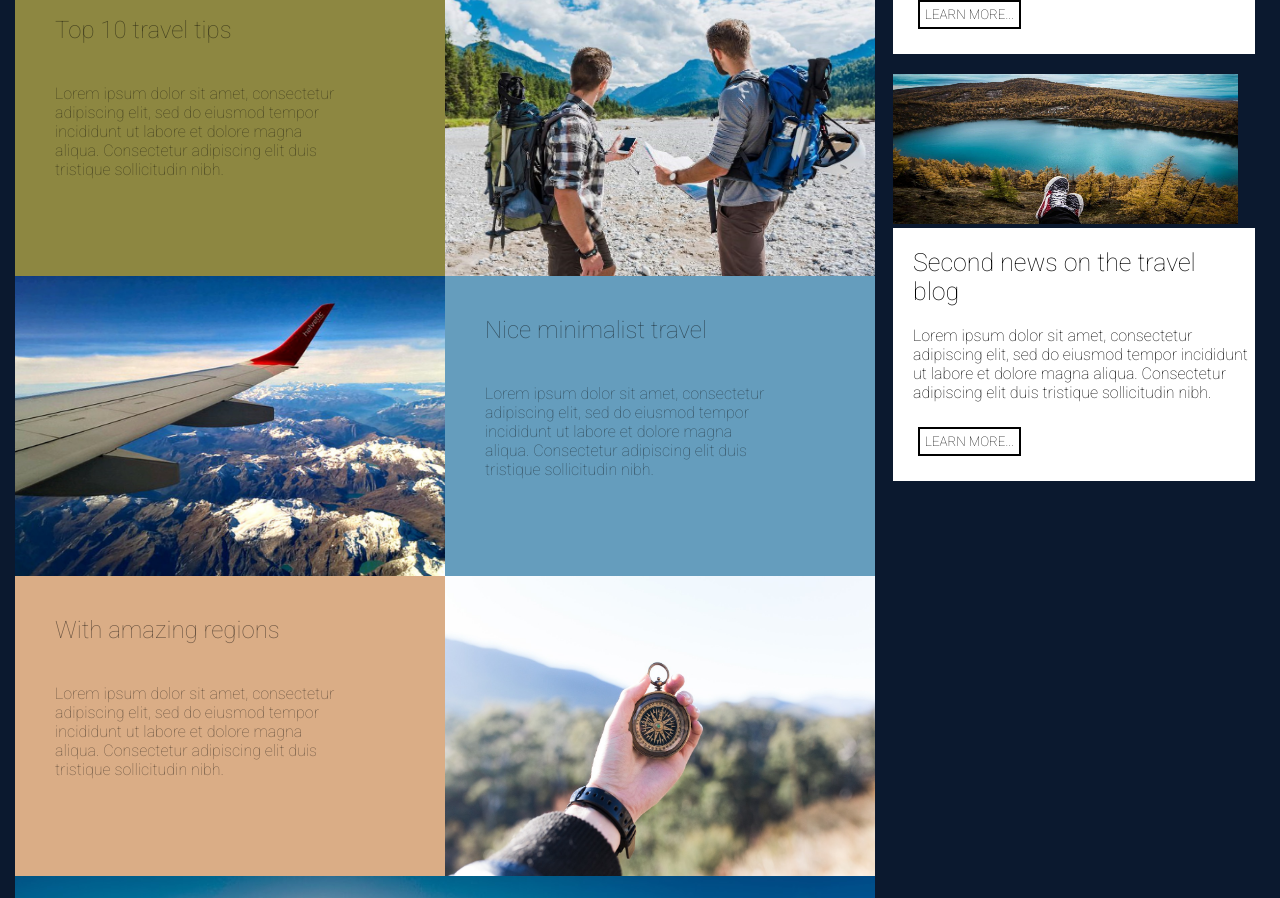
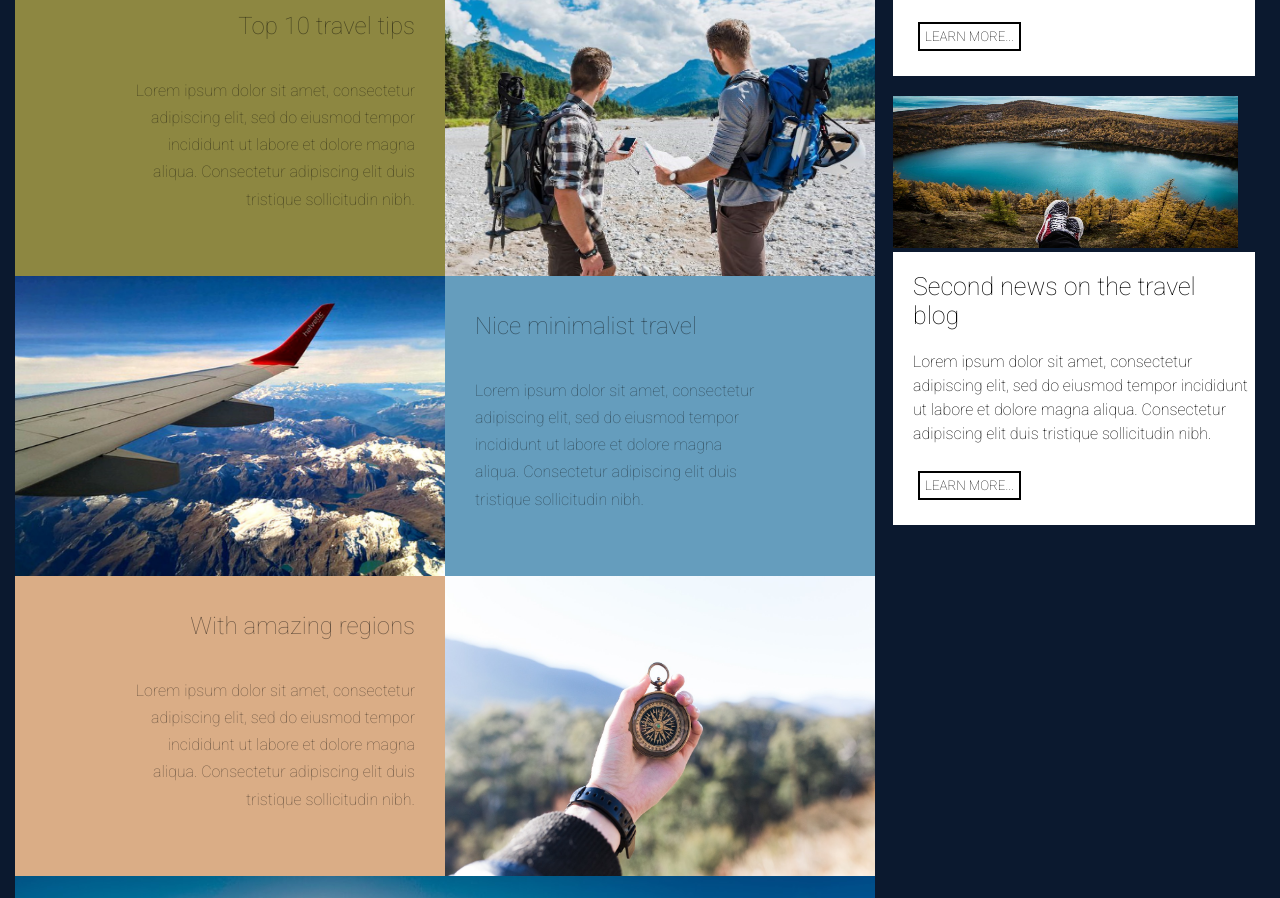
Before and after one commit to KKatiaa/Travel-cite, a plain HTML site: page index.html in a window 1280 px wide. Shown: the part 414-1312 px from the top of the page. Drawn offline with Linux system fonts and the light colour scheme; files whose address does not match are found by name.

Commit message:
new commit

```diff
--- a/css/styles.css
+++ b/css/styles.css
@@ -38,6 +38,25 @@
     text-decoration: none;
     background-color: rgba(253, 253, 253, 0.3);
   }
+  /*
+div {
+      display: inline-block;
+}
+  div a {
+    text-decoration: none;
+    color: white;
+    margin-right: 40px;
+    height: 30px;
+    width: 30px;
+  }
+
+  div a:hover {
+    text-decoration: none;
+    background-color: rgba(253, 253, 253, 0.3);
+    height: 30px;
+    width: 30px;
+  }
+  */
 
   .class1 >article {
       display: flex;
@@ -52,53 +71,105 @@
     flex-direction: row-reverse;
   }
 
-
-  article > img {
+  article img {
       height: 300px;
       width: 430px;
+      max-width: 900px;
+      max-height: 1200px;
+      opacity: 1.0;
+  }
+
+  article img:hover {
+    height: 300px;
+    width: 430px;
+    opacity: 0.2;
+    cursor: pointer;
   }
 
   .text {
       width: 300px;
+      line-height: 1.7;
   }
-
-  .text p{
-    padding: 40px;
+/*
+  .text:hover {
+    background-color: rgb(243, 210, 80);
+    opacity: 0.9;
+}
+*/
+  .text > p{
     color:rgba(0, 0, 0, 0.5);
     width: 280px;
   }
 
   .text h2 {
-    padding: 40px;
+      margin-bottom: 10px;
     color:rgba(0, 0, 0, 0.5);
   }
 
-  .text h2 {
-    padding: 40px 0 0 40px;
+  .odd {
+    text-align: left;
+    margin: 30px 0 0 30px;
+  }
+
+  .pair {
+    text-align: right;
+    margin-top: 30px;
+  }
+
+  .bckgrnd2 > h2 {
+      margin-right: 30px;
+  }
+
+  .bckgrnd2 > p {
+    margin-left: 120px;
+  }
+
+  .bckgrnd4 > h2 {
+    margin-right: 30px;
+  }
+
+  .bckgrnd4 > p {
+    margin-left: 120px;
   }
 
   .bckgrnd1 {
-      background-color: #F3D250;
+      background-color: rgb(243, 210, 80);
       height: 300px;
       width: 430px;
   }
 
+  .bckgrnd1:hover {
+    background-color: rgba(243, 210, 80, 0.9);
+  }
+
   .bckgrnd2 {
-    background-color: #8D8741;
+    background-color: rgb(141, 135, 65);
     height: 300px;
     width: 430px;
   }
 
+  .bckgrnd2:hover {
+    background-color: rgba(141, 135, 65, 0.9);
+  }
+
   .bckgrnd3 {
-    background-color: #659DBD;
+    background-color: rgb(101, 157, 189);
     height: 300px;
     width: 430px;;
   }
 
+  .bckgrnd3:hover {
+    background-color: rgba(101, 157, 189, 0.9);
+  }
+
   .bckgrnd4 {
-    background-color: #DAAD86;
+    background-color: rgb(218, 173, 134);
     height: 300px;
     width: 430px;
+  }
+
+  .bckgrnd4:hover {
+    background-color: rgba(218, 173, 134, 0.9);
   }
 
   .backimg {
@@ -115,10 +186,12 @@
       padding-bottom: 30px;
       color:white;
   }
+
   .backimg > p {
     padding-left: 30px;
     padding-right: 30px;
     color:white;
+    line-height: 2.2;
   }
 
   .main {
@@ -126,8 +199,10 @@
   }
 
   aside img {
-      height: 150px;
+      height: 152px;
       width: 345px;
+      max-width: 900px;
+      max-height: 1200px;
   }
 
   aside article {
@@ -140,12 +215,15 @@
       font-size: 25px;
       padding:20px;
   }
+
   aside p {
     padding:0 0 0 20px;
+    line-height: 1.5;
   }
 
   button {
-      border: 2px solid black;
+      border:2px solid;
+      border-color:black;
       background-color: white;
       color:black;
       padding: 5px;
@@ -157,6 +235,9 @@
     background-color: white;
     color:black;
     border-bottom: 2px solid black;
+    border-top: 2px solid white;
+    border-left: 2px solid white;
+    border-right: 2px solid white;
     cursor: pointer;
   }
 
@@ -265,4 +346,9 @@
         justify-content: center;
     }
 
+    aside article {
+        background-color: #FFF;
+        width: 345px;
     }
+
+  }
--- a/index.html
+++ b/index.html
@@ -24,8 +24,8 @@
       <article>
        <img src="../hw4/img/post1.jpg" alt="post1">
         <article class="text bckgrnd1">
-          <h2>My amazing travel blog</h2>
-          <p>Lorem ipsum dolor sit amet, consectetur adipiscing elit,
+          <h2 class="odd">My amazing travel blog</h2>
+          <p class="odd">Lorem ipsum dolor sit amet, consectetur adipiscing elit,
             sed do eiusmod tempor incididunt ut labore et dolore magna aliqua.
             Consectetur adipiscing elit duis tristique sollicitudin nibh.</p>
         </article>
@@ -33,8 +33,8 @@
       <article>
         <img src="../hw4/img/post2.jpg" alt="post2">
         <article class="text bckgrnd2">
-          <h2>Top 10 travel tips</h2>
-          <p>Lorem ipsum dolor sit amet, consectetur adipiscing elit,
+          <h2 class="pair">Top 10 travel tips</h2>
+          <p class="pair">Lorem ipsum dolor sit amet, consectetur adipiscing elit,
             sed do eiusmod tempor incididunt ut labore et dolore magna aliqua.
             Consectetur adipiscing elit duis tristique sollicitudin nibh. </p>
         </article>
@@ -42,8 +42,8 @@
       <article>
         <img src="../hw4/img/post3.jpg" alt="post3">
         <article class="text bckgrnd3">
-          <h2>Nice minimalist travel</h2>
-          <p>Lorem ipsum dolor sit amet, consectetur adipiscing elit,
+          <h2 class="odd">Nice minimalist travel</h2>
+          <p class="odd">Lorem ipsum dolor sit amet, consectetur adipiscing elit,
             sed do eiusmod tempor incididunt ut labore et dolore magna aliqua.
             Consectetur adipiscing elit duis tristique sollicitudin nibh.</p>
         </article>
@@ -51,8 +51,8 @@
       <article>
         <img src="../hw4/img/post4.jpg" alt="post4">
         <article class="text bckgrnd4">
-          <h2>With amazing regions</h2>
-          <p>Lorem ipsum dolor sit amet, consectetur adipiscing elit,
+          <h2 class="pair">With amazing regions</h2>
+          <p class="pair">Lorem ipsum dolor sit amet, consectetur adipiscing elit,
             sed do eiusmod tempor incididunt ut labore et dolore magna aliqua.
             Consectetur adipiscing elit duis tristique sollicitudin nibh.</p>
         </article>
```
Lines whose indentation alone changed are shown as unchanged.
